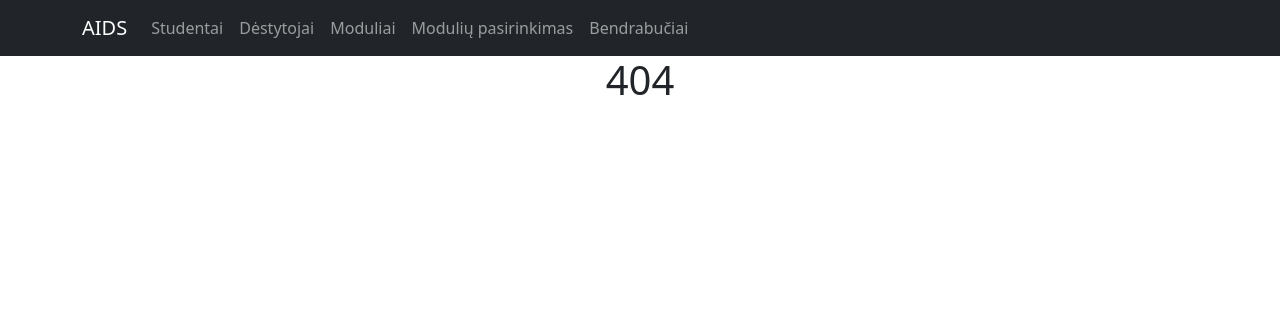
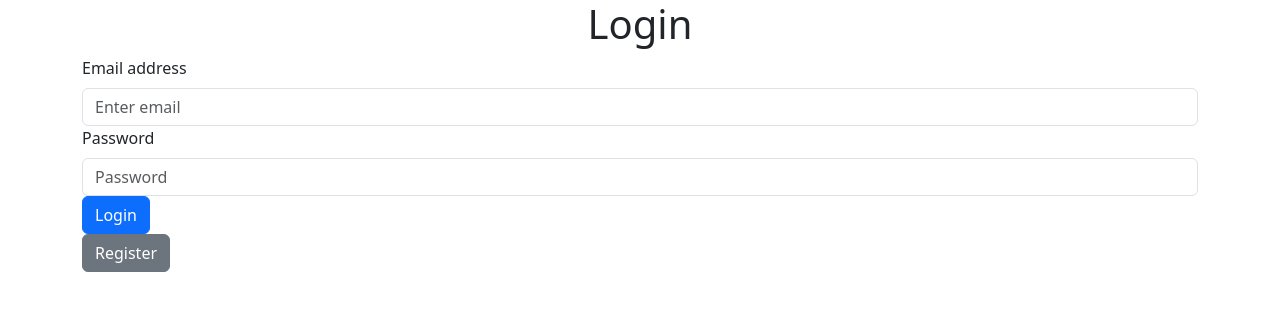
Before and after one commit to MatasStankaitis/ISP-AIDS, a React (Vite) app in the folder frontend/: page /login in a window 1280 px wide. Before the commit this address had no page. Shown: the top 310 px of the page. Built offline with nearby package versions, Linux system fonts and the light colour scheme.

Commit message:
feat(login): gynimo metu pridetas login

```diff
--- a/frontend/src/App.tsx
+++ b/frontend/src/App.tsx
@@ -1,11 +1,10 @@
-import { BrowserRouter, Routes, Route } from "react-router-dom";
+import { BrowserRouter, Routes, Route, Navigate } from "react-router-dom";
 import Layout from "./pages/Layout";
 import "./App.css";
 import Home from "./pages/Home";
 import NoPage from "./pages/NoPage";
 import StudentsList from "./pages/StudentsPage/StudentsList";
 import LecturersPage from "./pages/LecturerPage/LecturersPage";
-import Subjects from "./pages/Subjects";
 import SubjectsList from "./pages/SubjectsPage/SubjectsList";
 import SubjectCreation from "./pages/SubjectsPage/SubjectCreation";
 import SubjectEdit from "./pages/SubjectsPage/SubjectEdit";
@@ -22,13 +21,18 @@ import DormReservation from "./pages/DormsPage/DormReservation/DormReservation";
 import DormEdit from "./pages/DormsPage/DormManagement/DormEdit";
 import DormAdd from "./pages/DormsPage/DormManagement/DormAdd";
 import RequestHandling from "./pages/DormsPage/DormRequest/RequestHandling";
+import Login from "./pages/Login";
+import Register from "./pages/Register"; // Import the Register component
 
 function App() {
   return (
     <BrowserRouter>
       <Routes>
+        <Route path="/" element={<Navigate to="/login" />} />
+        <Route path="login" element={<Login />} />
+        <Route path="register" element={<Register />} /> {/* Add the register route */}
         <Route path="/" element={<Layout />}>
-          <Route index element={<Home />} />
+          <Route path="home" element={<Home />} />
           <Route path="students" element={<StudentsList />} />
           <Route path="lecturers" element={<LecturersPage />} />
           <Route path="students/create" element={<StudentCreation />} />
--- a/frontend/src/pages/Layout.tsx
+++ b/frontend/src/pages/Layout.tsx
@@ -15,6 +15,7 @@ const Layout = () => {
             <Nav.Link href="/subjects">Moduliai</Nav.Link>
             <Nav.Link href="/subjectsSelection">Modulių pasirinkimas</Nav.Link>
             <Nav.Link as={Link} to="/dorms">Bendrabučiai</Nav.Link>
+            <Nav.Link as={Link} to="/login">Login</Nav.Link> {/* Add login link */}
           </Nav>
         </Container>
       </Navbar>
--- /dev/null
+++ b/frontend/src/pages/Login.tsx
@@ -0,0 +1,38 @@
+import { useNavigate } from "react-router-dom";
+import { Form, Button, Container } from "react-bootstrap";
+
+const Login = () => {
+  const navigate = useNavigate();
+
+  const handleSubmit = (e: React.FormEvent) => {
+    e.preventDefault();
+    // Navigate to the main page (home page)
+    navigate("/home");
+  };
+
+  return (
+    <Container>
+      <h1>Login</h1>
+      <Form onSubmit={handleSubmit}>
+        <Form.Group controlId="formBasicEmail">
+          <Form.Label>Email address</Form.Label>
+          <Form.Control type="email" placeholder="Enter email" required />
+        </Form.Group>
+
+        <Form.Group controlId="formBasicPassword">
+          <Form.Label>Password</Form.Label>
+          <Form.Control type="password" placeholder="Password" required />
+        </Form.Group>
+
+        <Button variant="primary" type="submit">
+          Login
+        </Button>
+      </Form>
+      <Button variant="secondary" onClick={() => navigate("/register")}>
+        Register
+      </Button>
+    </Container>
+  );
+};
+
+export default Login;
--- /dev/null
+++ b/frontend/src/pages/Register.tsx
@@ -0,0 +1,42 @@
+import { useNavigate } from "react-router-dom";
+import { Form, Button, Container } from "react-bootstrap";
+
+const Register = () => {
+  const navigate = useNavigate();
+
+  const handleSubmit = (e: React.FormEvent) => {
+    e.preventDefault();
+    // For demo purposes, no actual logic is added
+    alert("Registration form submitted!");
+    // Navigate to the login page
+    navigate("/login");
+  };
+
+  return (
+    <Container>
+      <h1>Register</h1>
+      <Form onSubmit={handleSubmit}>
+        <Form.Group controlId="formBasicEmail">
+          <Form.Label>Email address</Form.Label>
+          <Form.Control type="email" placeholder="Enter email" required />
+        </Form.Group>
+
+        <Form.Group controlId="formBasicPassword">
+          <Form.Label>Password</Form.Label>
+          <Form.Control type="password" placeholder="Password" required />
+        </Form.Group>
+
+        <Form.Group controlId="formBasicConfirmPassword">
+          <Form.Label>Confirm Password</Form.Label>
+          <Form.Control type="password" placeholder="Confirm Password" required />
+        </Form.Group>
+
+        <Button variant="primary" type="submit">
+          Register
+        </Button>
+      </Form>
+    </Container>
+  );
+};
+
+export default Register;
```
